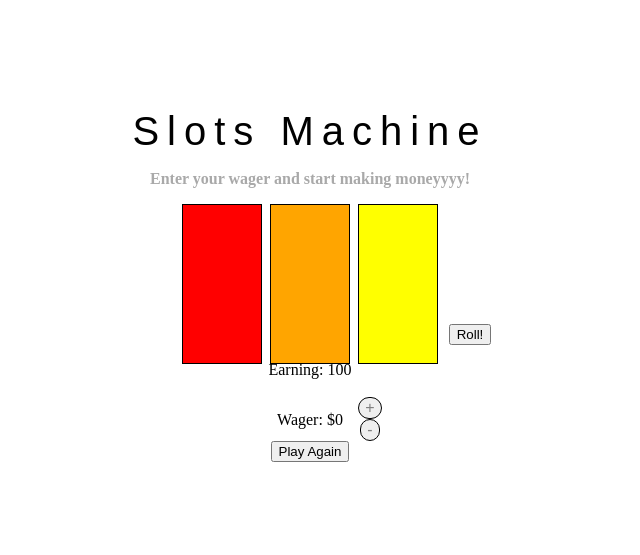
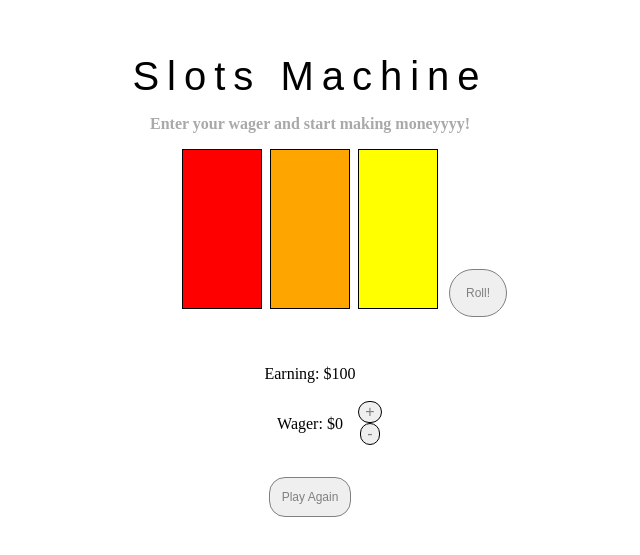
Before and after one commit to notmaxwang/Slots-Machine, a plain HTML site: page index.html in a window 1280 px wide. Shown: the part 115-670 px from the top of the page, without its empty margins (330-970 px from the left). Drawn offline with Linux system fonts and the light colour scheme; a web font is replaced by a local one.

Commit message:
fixed bugs

```diff
--- a/index.html
+++ b/index.html
@@ -20,7 +20,7 @@
         <div class="reel" id="2"></div>
     </section>
     <button id="roll">Roll!</button>
-    <p id="earning">Earning : $100</p>
+    <p id="earning"></p>
     <p id="wager">Wager: $50</p>
     <button class="adjust" id="add">+</button>
     <button class="adjust" id="sub">-</button>
--- a/main.css
+++ b/main.css
@@ -37,11 +37,21 @@ h3 {
 
 #roll {
     margin-top: -5vmin;
-    margin-left: 40vmin;
+    margin-left: 42vmin;
+    padding: 2vmin;
+    font-size: 1.5vmin;
+    border-radius: 3vmin;
+    border: 0.1vmin solid grey;
+    color: grey;
 }
 
-#credit {
-    margin-top: 5vmin;
+#roll:hover {
+    color: white;
+    background-color: darkgrey;
+  }
+
+#earning {
+    margin-top: 6vmin;
 }
 
 .adjust {
@@ -69,3 +79,18 @@ h3 {
     color: black;
     background-color: rgb(231, 56, 56);
 }
+
+
+#again {
+    margin-top: 4vmin;
+    padding: 1.5vmin;
+    font-size: 1.5vmin;
+    border-radius: 2vmin;
+    border: 0.1vmin solid grey;
+    color: grey;
+  }
+
+  #again:hover {
+    color: white;
+    background-color: darkgrey;
+  }
--- a/main.js
+++ b/main.js
@@ -72,13 +72,13 @@ function renderMessage() {
 
     if (hasArray(WINSTATE, reels) === 3) {
         message.innerHTML = `CONGRATS!! YOU WON ${currWager * 100} DOLLARS!`;
-        document.getElementById('earning').innerText = 'Earning: ' + earning;
+        document.getElementById('earning').innerText = 'Earning: $' + earning;
     } else if (hasArray(WINSTATE, reels) === 2){
         message.innerHTML = `CONGRATS!! YOU WON ${currWager} DOLLARS!`;
-        document.getElementById('earning').innerText = 'Earning: ' + earning;
+        document.getElementById('earning').innerText = 'Earning: $' + earning;
     } else if (hasArray(WINSTATE, reels) < 2){
         message.innerText = 'Enter your wager and start making moneyyyy!';
-        document.getElementById('earning').innerText = 'Earning: ' + earning;
+        document.getElementById('earning').innerText = 'Earning: $' + earning;
     }
 }
 
```
